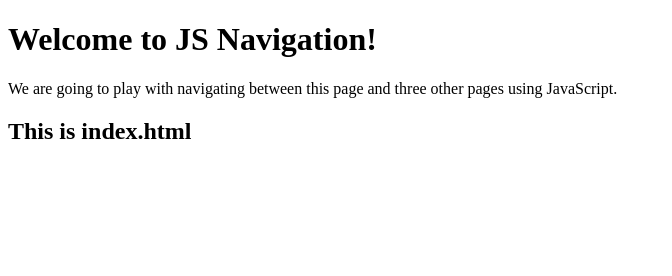
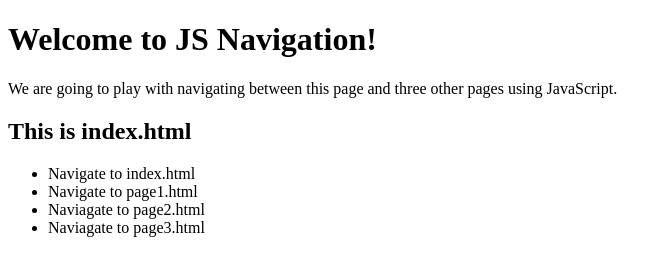
Before and after one commit to guysbryant/jsNav, a plain HTML site: page index.html in a window 1280 px wide. Shown: the whole page, without its empty margins (0-672 px from the left). Drawn offline with Linux system fonts and the light colour scheme.

Commit message:
Add nav div, nav ul, lis

```diff
--- a/index.html
+++ b/index.html
@@ -11,5 +11,13 @@
    <h1>Welcome to JS Navigation!</h1>
    <p>We are going to play with navigating between this page and three other pages using JavaScript.</p>
    <h2>This is index.html</h2>
+   <div id='navDiv'>
+       <ul id="navUL">
+           <li id="index.html">Navigate to index.html</li>
+           <li id="page1.html">Navigate to page1.html</li>
+           <li id="page2.html">Naviagate to page2.html</li>
+           <li id="page3.html">Naviagate to page3.html</li>
+       </ul>
+   </div>
 </body>
 </html>
--- a/script.js
+++ b/script.js
@@ -0,0 +1,6 @@
+window.onload = function(){
+    // navDiv = document.createElement('div');
+    // navUL = document.createElement()
+    // clickDiv.innerHTML = "<p>Sup</p>";
+    // document.body.appendChild(clickDiv);
+};
```
Also changed, not shown: page1.html (+8 -0 lines), page2.html (+8 -0 lines), page3.html (+8 -0 lines).
